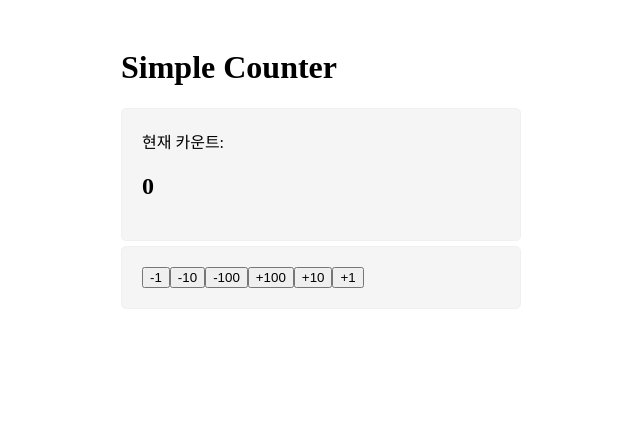
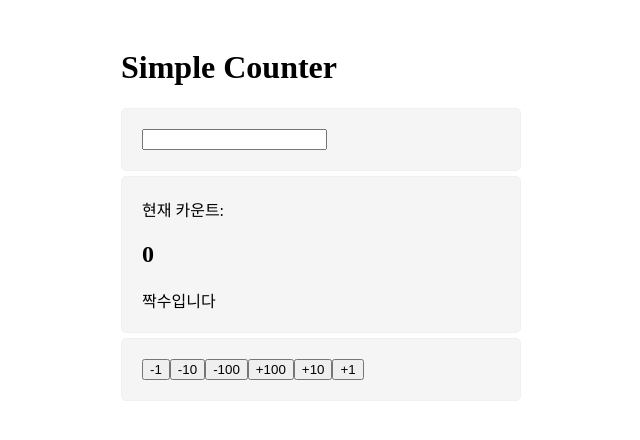
Before and after one commit to moongongpyo/firstReactLecture, a React (Vite) app: page / in a window 1280 px wide. Shown: the top 440 px of the page, without its empty margins (319-959 px from the left). Built offline with nearby package versions, Linux system fonts and the light colour scheme.

Commit message:
라이프사이클 제어

```diff
--- a/src/components/project1/Controller.jsx
+++ b/src/components/project1/Controller.jsx
@@ -1,7 +1,6 @@
 const Controller = ({count, setCount}) => {
 
   let onclick = (e) => {
-    console.log(e.target.value);
     setCount(count + Number(e.target.value));
   }
   return <>
--- a/src/components/project1/Counter.jsx
+++ b/src/components/project1/Counter.jsx
@@ -1,16 +1,52 @@
 import "./Counter.css";
 import Viewer from "./Viewer.jsx";
 import Controller from "./Controller.jsx";
-import {useState} from "react";
+import {useState, useEffect, useRef} from "react";
+import Even from "./Even.jsx";
 
 const Counter = () => {
   const [count, setCount] = useState(0);
+  const [input, setInput] = useState("");
 
-  return(
+  const isMount = useRef(false);
+
+  // 1. 마운트 : 탄생
+  useEffect(() => {
+    console.log("mount");
+  }, []); //빈배열 deps로 전달시
+
+  // 2. 업데이트 : 변화, 리렌더링
+  useEffect(() => {
+    if (!isMount.current){
+      isMount.current = true;
+      return
+    }
+    console.log("update")
+  });//deps 없이 전달시 mount + update
+
+
+
+/*
+  useEffect(() => { //state 변경에 의한 사이트 이펙트를 구현하기 위함
+    console.log(`count: ${count}, input: ${input}`);
+    }, [count,input]);
+//의존성 배열, dependency array, deps
+*/
+
+  return (
+
       <div className="Counter">
         <h1>Simple Counter</h1>
         <section>
+          <input value={input} onChange={(e)=>{
+            setInput(e.target.value);//리액트의 state는 비동기로 업데이트 됨
+           // console.log(`count: ${count}, input: ${input}`);// 즉 이렇게 찍는 로그는 이전의 값이 반영됨
+            }}
+            />
+        </section>
+        <section>
           <Viewer count={count}/>
+          {count % 2 === 0 ? <Even/> : null}
         </section>
         <section>
           <Controller count={count} setCount={setCount}/>
--- /dev/null
+++ b/src/components/project1/Even.jsx
@@ -0,0 +1,14 @@
+import {useEffect} from "react";
+
+const Even = () => {
+  // 3. 언마운트 : 죽음
+  useEffect(()=>{
+
+    //클린업, 정리함수
+    return () => {
+      console.log("unmount");
+    };
+  }, []);//콜백 안에서 콜백을 리턴하면
+  return <div>짝수입니다</div>;
+};
+export default Even;
```
